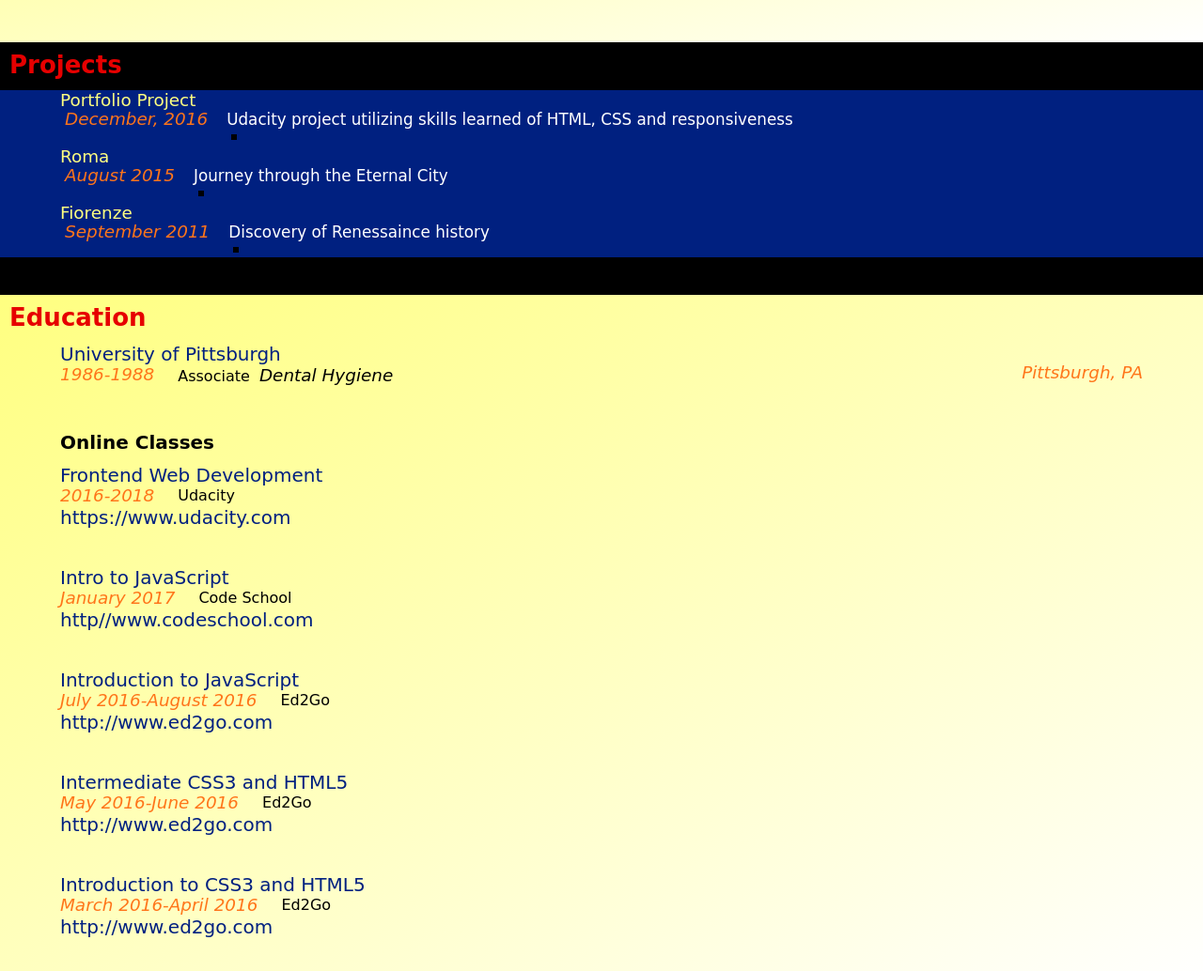
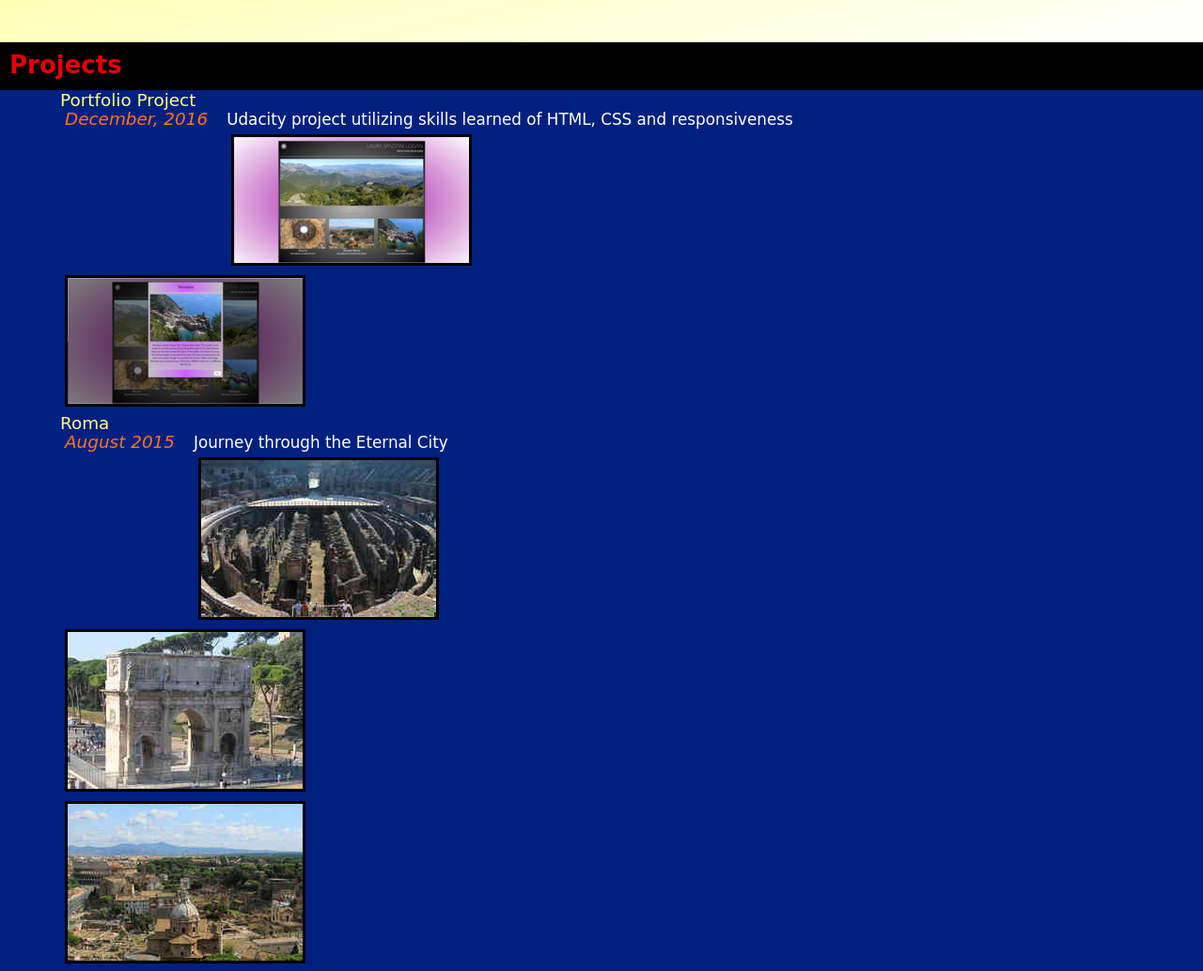
Before and after one commit to LauraLeeLee/onlineResumeKO, a website: page index.html in a window 1280 px wide. Shown: the part 600-1634 px from the top of the page at 94% size. Drawn offline with Linux system fonts and the light colour scheme; some packages are replaced by stand-ins of ours; a web font is replaced by a local one.

Commit message:
edits code for bindings to display project images edits html to display minor markings in rendering

```diff
--- a/index.html
+++ b/index.html
@@ -65,7 +65,9 @@ Cameron Pittman, Udacity Course Developer
             <a data-bind = "text: title" class = "project-a-tag"></a>
             <span data-bind = "text: dates" class="date-text"></span>
             <p data-bind = "text: description"><br></p>
-            <img data-bind = "foreach: images">
+            <div  data-bind = "foreach: images">
+              <img data-bind = "attr: {src: $data}">
+            <div>
           </li>
         </ul>
       </div>
@@ -76,10 +78,10 @@ Cameron Pittman, Udacity Course Developer
         <div class="education-entry">
           <ul>
             <li >
-              <a data-bind = "attr: {href: url, title: url}, text: name"></a><span data-bind = "text: degree"></span>
+              <a data-bind = "attr: {href: url, title: url}, text: name"></a>
               <div data-bind = "text: dates" class="date-text"></div>
               <div data-bind = "text: location" class = "location-text"></div>
-              <em data-bind = "text: majors"><br>Major:</em>
+              <em><br>Major:<span  data-bind = "text: majors"></span></em><span>-</span><span data-bind = "text: degree"></span>
             </li>
           </ul>
         </div>
@@ -89,7 +91,7 @@ Cameron Pittman, Udacity Course Developer
         <div class="education-entry">
           <ul>
             <li>
-              <a data-bind = "text: title"></a><span data-bind = "text: school"> -- </span>
+              <a data-bind = "text: title"></a><span>--</span><span data-bind = "text: school"></span>
               <div data-bind = "text: dates" class="date-text"><p data-bind = "text: school"></p>
               </div>
               <br><a data-bind = "attr: {href: url, title: url}, text: url"></a>
```
